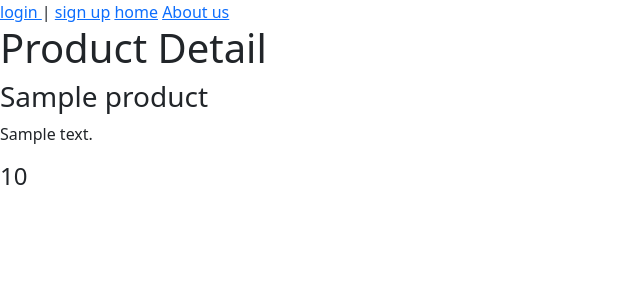
After one commit to Amin-Abtahi/OnlineShop_DjangoPractice, a Django app: page /products/1/ in a window 1280 px wide. The commit adds this page. Shown: the top 300 px of the page, without its empty margins (0-640 px from the left). Run offline with Django 4.2, Linux system fonts and the light colour scheme; tables that the repository leaves empty hold one stand-in row (values such as "Sample post"); parts of the project's set-up code (start-up, migrations or seed data) failed here and were passed over.

Commit message:
modify product detail view and models.py

```diff
--- a/products/models.py
+++ b/products/models.py
@@ -1,4 +1,6 @@
 from django.db import models
+from django.shortcuts import reverse
+
 
 class Product(models.Model):
     title = models.CharField(max_length=100)
@@ -12,3 +14,6 @@ class Product(models.Model):
 
     def __str__(self):
         return self.title
+
+    def get_absolute_url(self):
+        return reverse('product_detail', args=[self.pk])
--- /dev/null
+++ b/products/templates/products/product_detail.html
@@ -0,0 +1,8 @@
+{% extends '_base.html' %}
+
+{% block content %}
+	<h1>Product Detail </h1>
+    	<h3>{{ product.title }}</h3>
+        <p>{{ product.description }}</p>
+        <h4>{{ product.price }}</h4>
+{% endblock %}
--- a/products/templates/products/product_list.html
+++ b/products/templates/products/product_list.html
@@ -3,7 +3,8 @@
 {% block content %}
 	<h1>Product List view</h1>
     {% for product in products %}
-    	<h4>{{ product.title }}</h4>
+{#        <a href="{% url 'product_detail' product.id %}"><h3>{{ product.title }}</h3></a>#}  # ya injori, ya mesle paeini
+        <a href="{{ product.get_absolute_url }}"><h3>{{ product.title }}</h3></a>
     {% endfor %}
 
 {% endblock %}
--- a/products/urls.py
+++ b/products/urls.py
@@ -1,8 +1,9 @@
 from django.contrib import admin
 from django.urls import path, include
-from .views import ProductListView
+from .views import ProductListView, ProductDetailView
 
 urlpatterns = [
     path('', ProductListView.as_view(), name='product_list'),
+    path('<int:pk>/', ProductDetailView.as_view(), name='product_detail')
 
 ]
--- a/products/views.py
+++ b/products/views.py
@@ -1,8 +1,14 @@
 from django.views import generic
 from .models import Product
 
-class ProductListView(generic.ListView):
+class ProductListView(generic.ListView):  # class base view: CBV
     queryset = Product.objects.filter(active=True)
     # model = Product
     template_name = 'products/product_list.html'
     context_object_name = 'products'
+
+
+class ProductDetailView(generic.DetailView):
+    model = Product
+    template_name = 'products/product_detail.html'
+    context_object_name = 'product'
```
